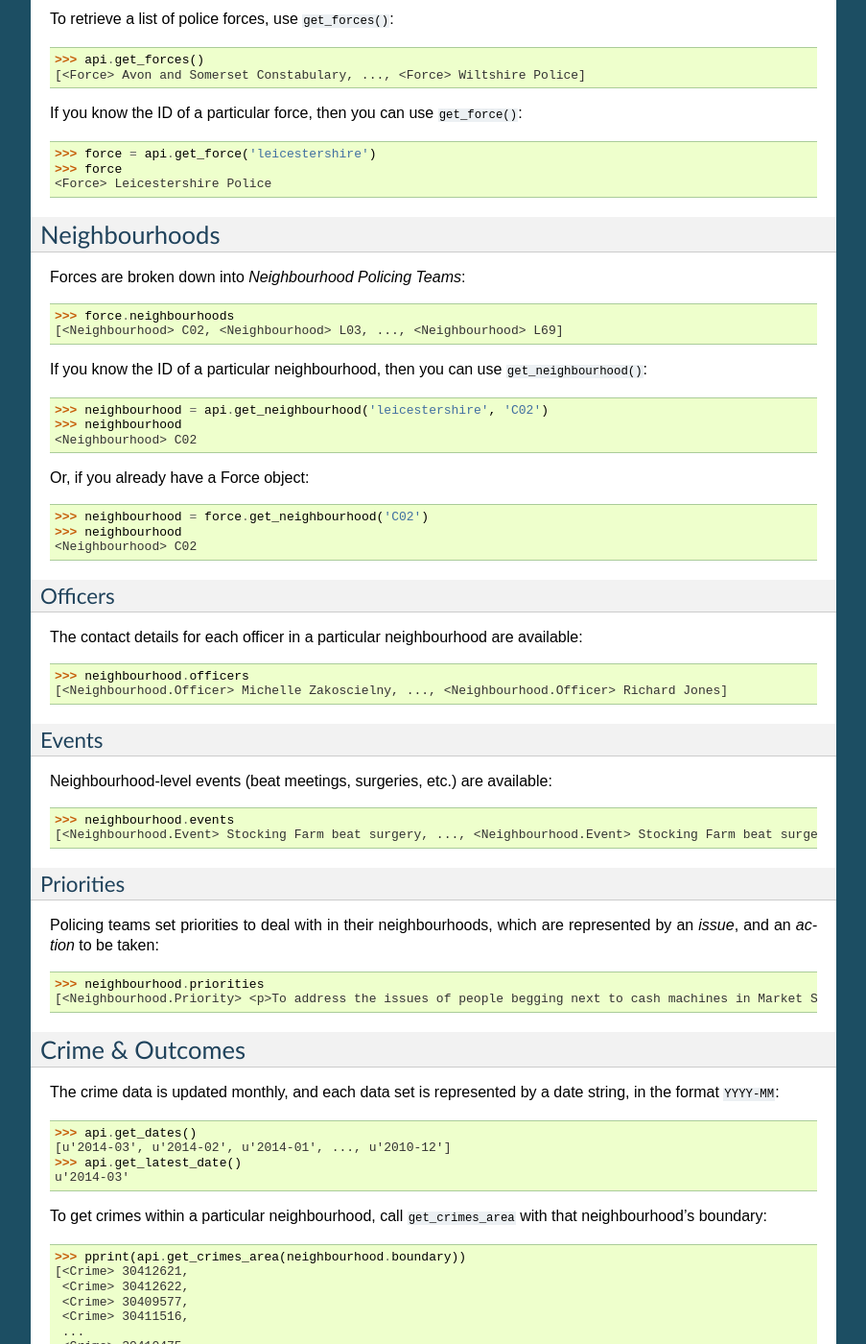
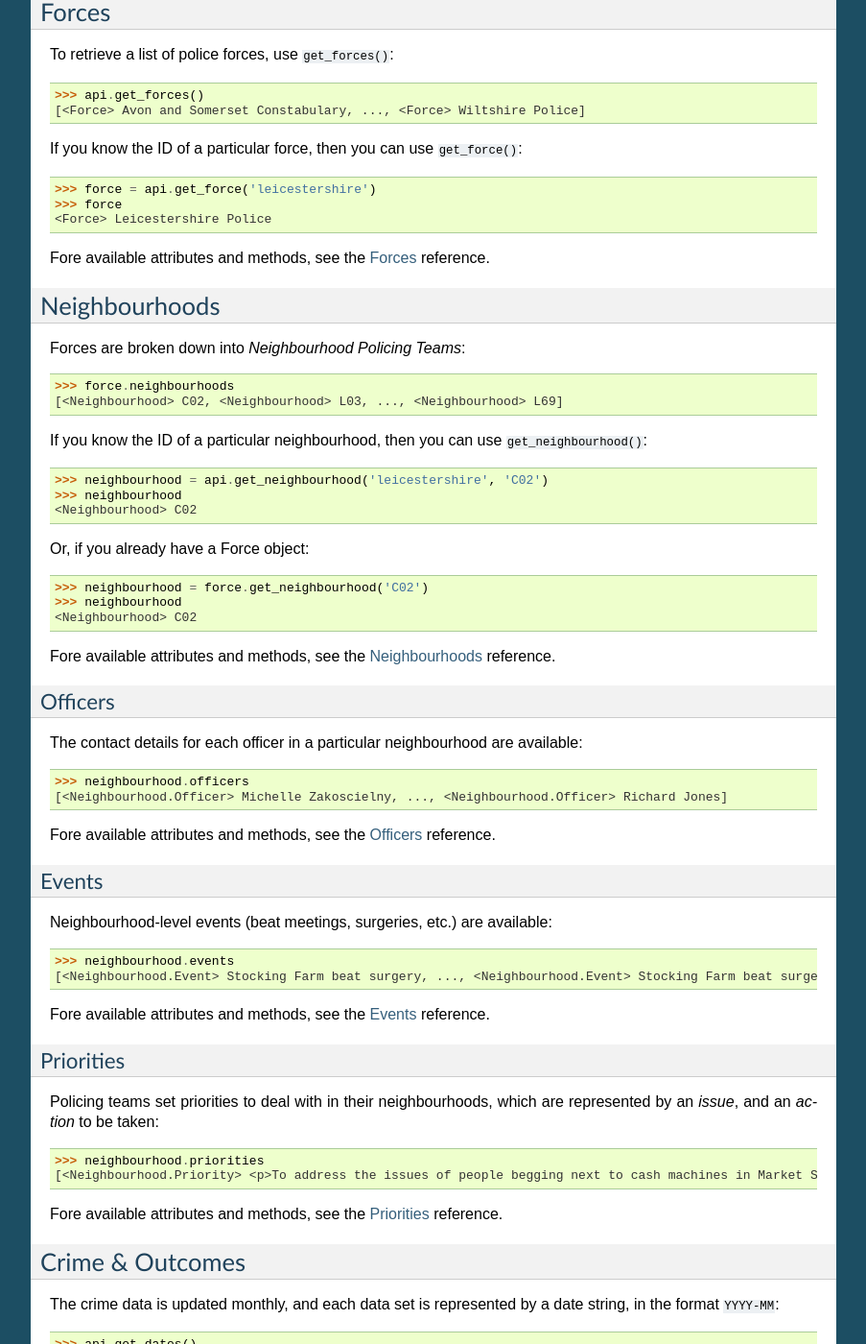
Before and after one commit to rkhleics/police-api-client-python, a Sphinx documentation site: the page built from docs/index.rst, in a window 1280 px wide and 1400 px high, scrolled down 563 px. Shown: the whole window at 96% size, without its empty margins (198-1101 px from the left). Built offline with Sphinx 7.4.7, drawn with Linux system fonts in a browser that asks for light colours; pages that are not in the unit, such as notebooks, are missing from menus; some of the changed text lies outside the part shown.

Commit message:
Link to the relevant reference docs from the examples

```diff
--- a/docs/index.rst
+++ b/docs/index.rst
@@ -26,6 +26,9 @@ do to get going is make a PoliceAPI instance::
     >>> from police_api import PoliceAPI
     >>> api = PoliceAPI()
 
+Fore available methods and configuration parameters, see the
+:doc:`reference/police_api` reference.
+
 
 Forces
 ------
@@ -40,6 +43,9 @@ If you know the ID of a particular force, then you can use ``get_force()``::
     >>> force = api.get_force('leicestershire')
     >>> force
     <Force> Leicestershire Police
+
+Fore available attributes and methods, see the :doc:`reference/forces/index`
+reference.
 
 
 Neighbourhoods
@@ -63,6 +69,9 @@ Or, if you already have a Force object::
     >>> neighbourhood
     <Neighbourhood> C02
 
+Fore available attributes and methods, see the
+:doc:`reference/neighbourhoods/index` reference.
+
 
 Officers
 ^^^^^^^^
@@ -73,6 +82,9 @@ available::
     >>> neighbourhood.officers
     [<Neighbourhood.Officer> Michelle Zakoscielny, ..., <Neighbourhood.Officer> Richard Jones]
 
+Fore available attributes and methods, see the
+:doc:`reference/neighbourhoods/officers` reference.
+
 
 Events
 ^^^^^^
@@ -82,6 +94,10 @@ Neighbourhood-level events (beat meetings, surgeries, etc.) are available::
     >>> neighbourhood.events
     [<Neighbourhood.Event> Stocking Farm beat surgery, ..., <Neighbourhood.Event> Stocking Farm beat surgery]
 
+Fore available attributes and methods, see the
+:doc:`reference/neighbourhoods/events` reference.
+
+
 Priorities
 ^^^^^^^^^^
 
@@ -90,6 +106,9 @@ represented by an *issue*, and an *action* to be taken::
 
     >>> neighbourhood.priorities
     [<Neighbourhood.Priority> <p>To address the issues of people begging next to cash machines in Market Street and surrounding area.</p>, ..., <Neighbourhood.Priority> <p>To reduce street drinking and associated anti-social behaviour on Conduit Street and London Road between 10am and 6pm each day.</p>]
+
+Fore available attributes and methods, see the
+:doc:`reference/neighbourhoods/priorities` reference.
 
 
 Crime & Outcomes
@@ -162,6 +181,9 @@ Crime objects representing Anti-Social Behaviour will not have outcomes::
    >>> asb.outcomes
    []
 
+Fore available attributes and methods, see the :doc:`reference/crime/index`
+reference.
+
 
 .. _Police API: http://data.police.uk/docs/
 .. _Police.uk: http://www.police.uk/
```
